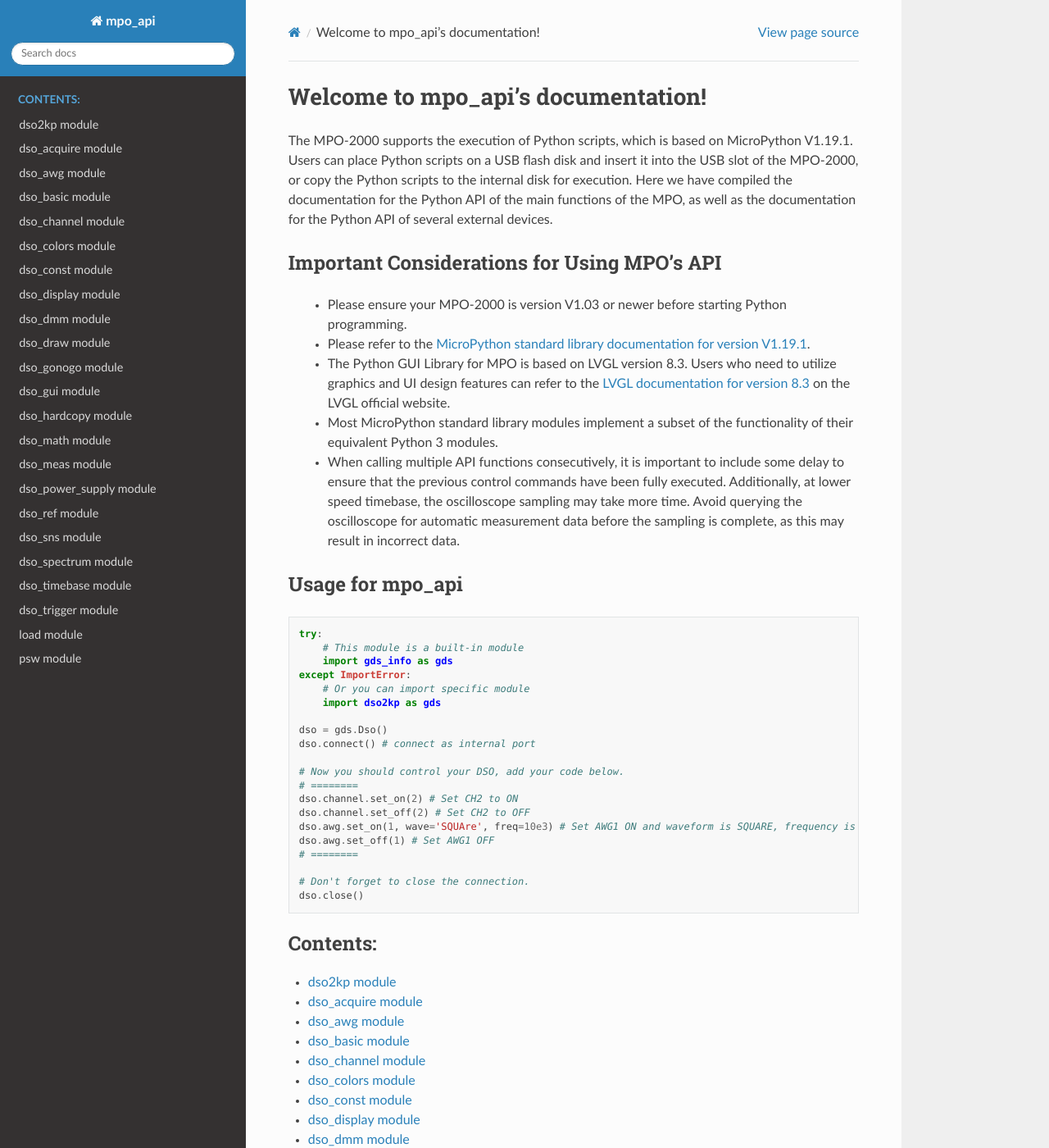
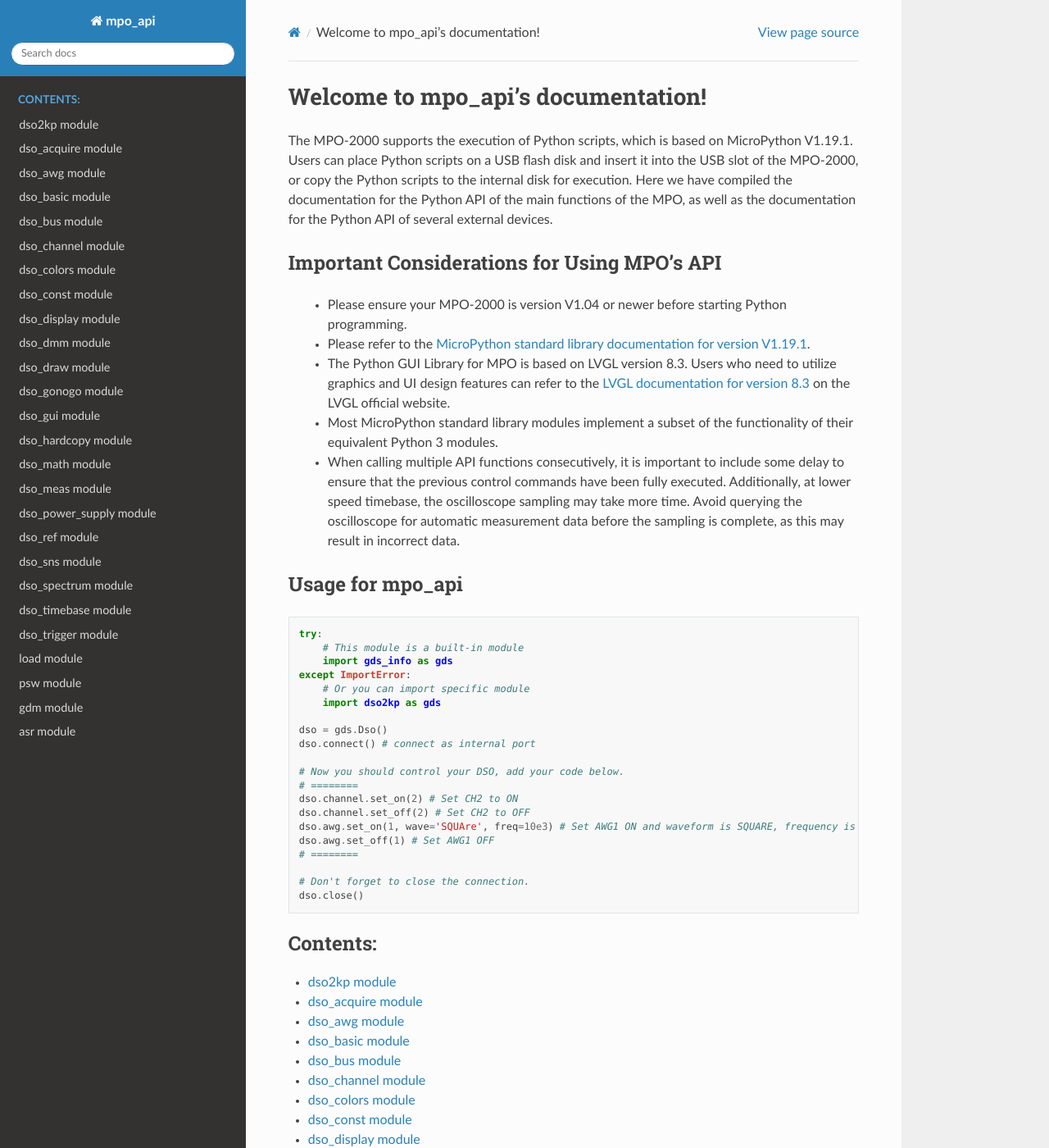
Before and after one commit to OpenWave-GW/Python_APP, a Sphinx documentation site: the page built from docs/source/index.rst, in a window 1280 px wide and 1400 px high. Shown: the whole window at 82% size. Built offline with Sphinx 7.4.7 and the Read the Docs theme 3.1.0, drawn with Linux system fonts in a browser that asks for light colours.

Commit message:
Updated documentation for the online Read the Docs

```diff
--- /dev/null
+++ b/docs/source/dso_bus.rst
@@ -0,0 +1,7 @@
+dso\_bus module
+===============
+
+.. automodule:: dso_bus
+   :members:
+   :undoc-members:
+   :show-inheritance:
--- a/docs/source/index.rst
+++ b/docs/source/index.rst
@@ -4,7 +4,7 @@ The MPO-2000 supports the execution of Python scripts, which is based on MicroPy
 
 Important Considerations for Using MPO's API
 --------------------------------------------
-   * Please ensure your MPO-2000 is version V1.03 or newer before starting Python programming.
+   * Please ensure your MPO-2000 is version V1.04 or newer before starting Python programming.
    * Please refer to the `MicroPython standard library documentation for version V1.19.1 <https://docs.micropython.org/en/v1.19.1/library/index.html>`_.
    * The Python GUI Library for MPO is based on LVGL version 8.3. Users who need to utilize graphics and UI design features can refer to the `LVGL documentation for version 8.3 <https://docs.lvgl.io/8.3/_downloads/39cea4971f327964c804e4e6bc96bfb4/LVGL.pdf>`_ on the LVGL official website.
    * Most MicroPython standard library modules implement a subset of the functionality of their equivalent Python 3 modules.
@@ -43,6 +43,7 @@ Usage for mpo_api
    dso_acquire
    dso_awg
    dso_basic
+   dso_bus
    dso_channel
    dso_colors
    dso_const
@@ -62,6 +63,8 @@ Usage for mpo_api
    dso_trigger
    load
    psw
+   gdm
+   asr
 
 Indices and tables
 ==================
```
Also changed, not shown: docs/source/asr.rst (added, +7 -0 lines), docs/source/gdm.rst (added, +7 -0 lines).
